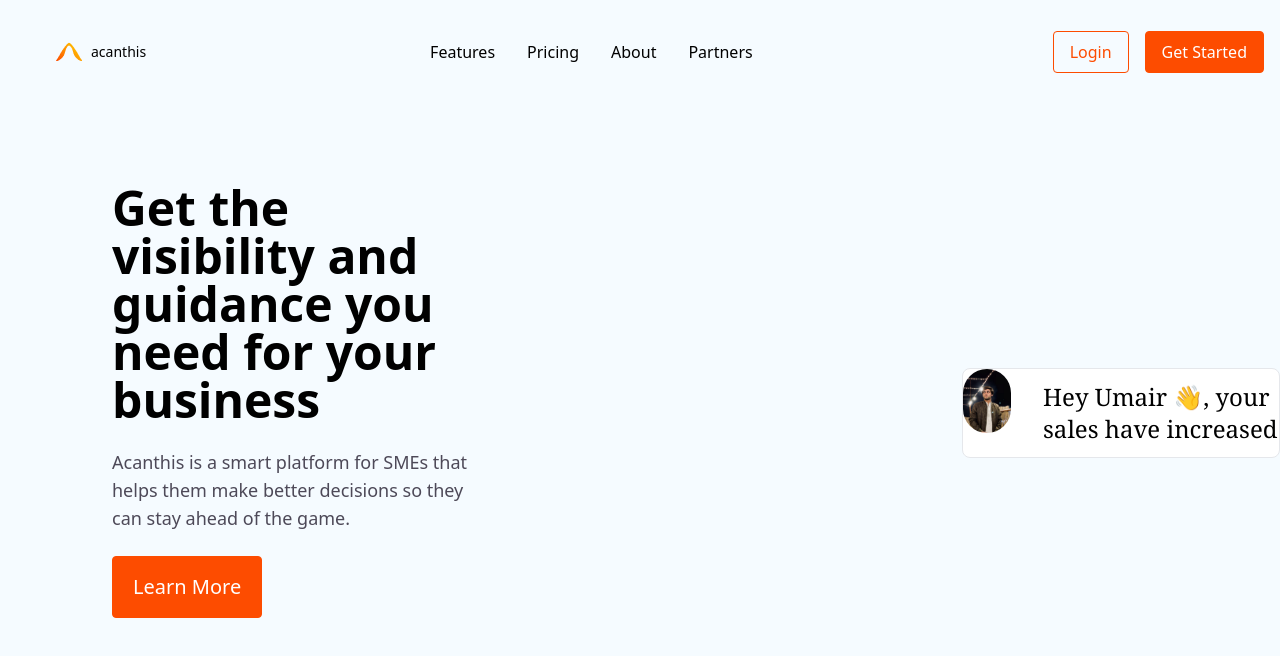
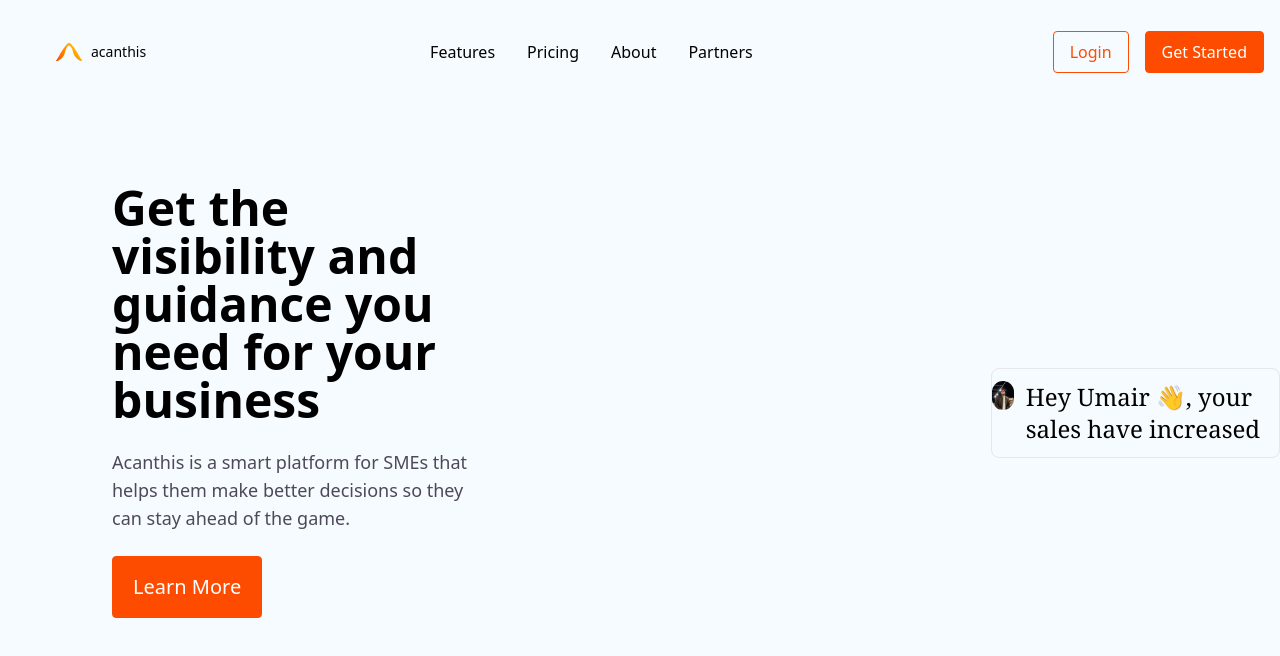
Before and after one commit to umair7/Acanthis, a Next.js app: page / in a window 1280 px wide. Shown: the top 656 px of the page. Built offline with nearby package versions, Linux system fonts and the light colour scheme.

Commit message:
perfection

```diff
--- a/pages/index.js
+++ b/pages/index.js
@@ -18,7 +18,7 @@ export default function Home() {
       <main className= 'bg-[#f5fbff] flex items-center justify-between w-full'>
 
        <div className="left  px-12 py-6 sm:px-16 sm:py-6  md:px-20 md:py-10 lg:px-24 lg:py-16 xl:px-28 xl:py-20">
-            <h1 className='font-medium text-sm w-40  sm:font-medium sm:text-2xl sm:w-60 md:font-bold md:text-3xl md:w-80 lg:font-extrabold lg:text-4xl lg:w-96 xl:font-extrabold xl:text-5xl xl:w-1/2'>
+            <h1 className='font-medium text-base w-40  sm:font-medium sm:text-2xl sm:w-60 md:font-bold md:text-3xl md:w-80 lg:font-extrabold lg:text-4xl lg:w-96 xl:font-extrabold xl:text-5xl xl:w-1/2'>
               Get the visibility and guidance you need for your business
             </h1>
 
@@ -32,12 +32,11 @@ export default function Home() {
 
         </div>
 
-          <div className="right sm:items-end bg-white border rounded-lg  flex
-             md:items-start md:mt-6 ">
-              <div className="pictureIcon w-10 lg:w-24 justify-end">
+          <div className="right border rounded-lg md:items-start md:mt-6  flex items-center justify-end mt-40">
+              <div className="pictureIcon w-10  mt-3">
                 <img className='rounded-full' src="/images/umair.jpeg" alt="image"/>
               </div>
-            <div className="mainbox  py-3 font-thin text-xs pl-8 md:font-medium md:text-base lg:font-lg lg:text-lg xl:font-serif xl:text-2xl">
+            <div className="mainbox  py-3 font-thin text-xs pl-3 md:font-medium md:text-base lg:font-lg lg:text-xl xl:font-serif xl:text-2xl">
             Hey Umair 👋, your sales have increased
 
 
```
